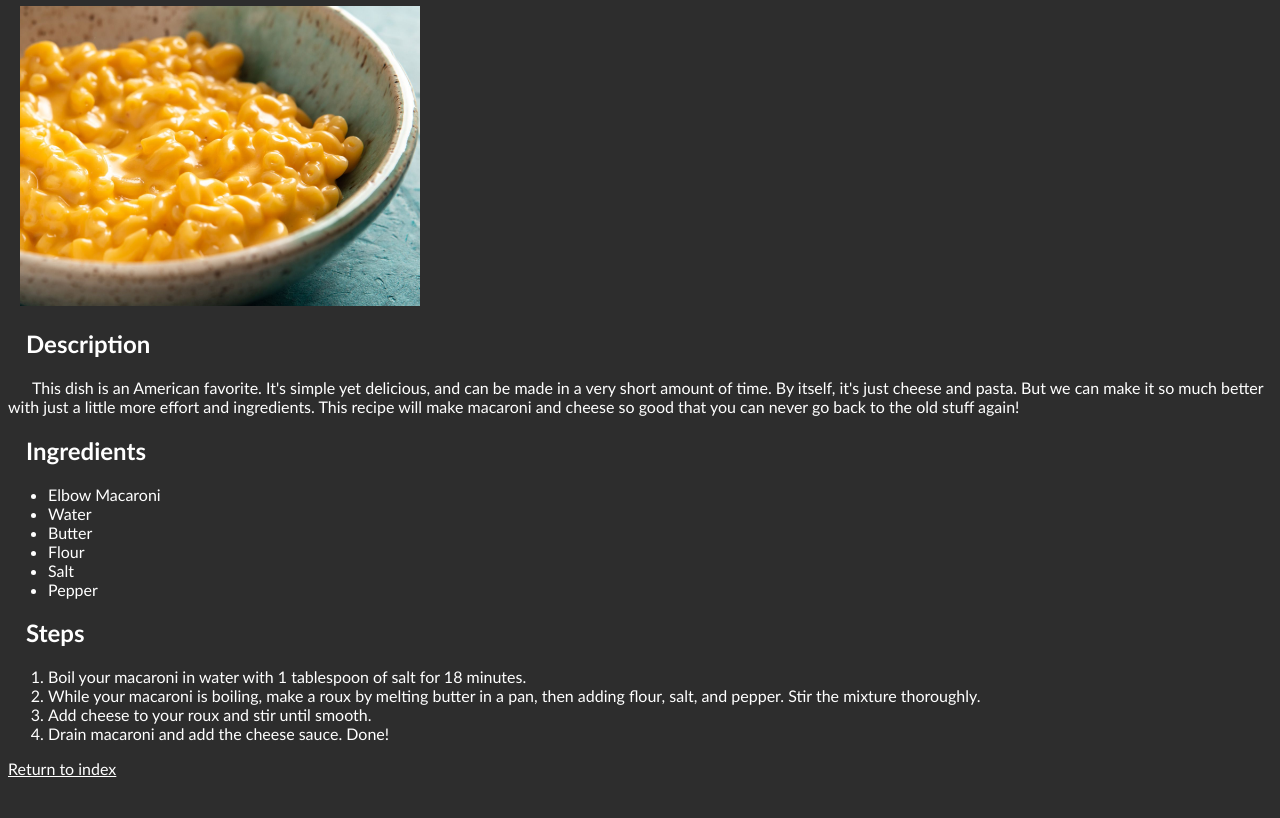
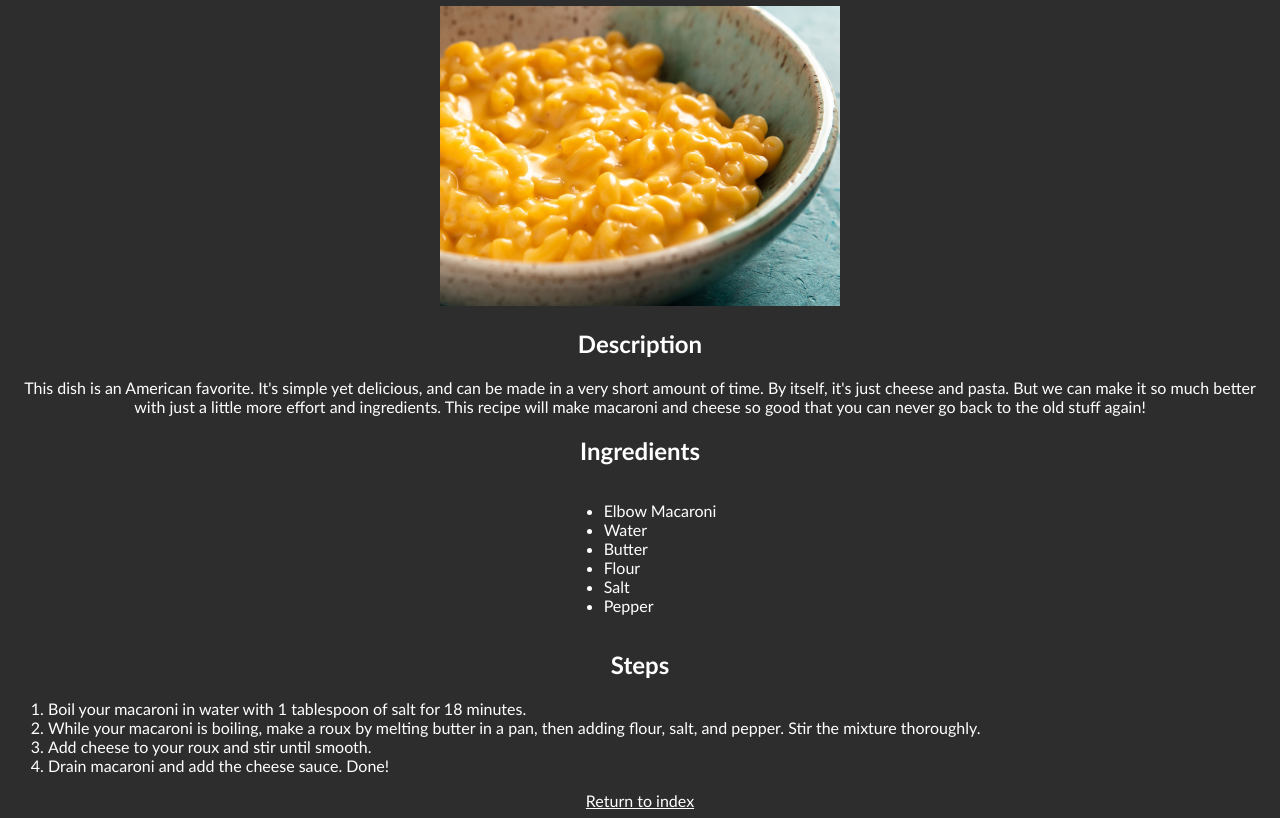
Before and after one commit to Mark-Elliott5/odin-recipes, a website: page recipes/macaroni.html in a window 1280 px wide. Shown: the part 76-894 px from the top of the page. Before the commit the page ends 862 px from the top, so only its background shows below. Drawn offline with Linux system fonts and the light colour scheme.

Commit message:
Updated all pages, CSS upgrade complete

```diff
--- a/recipes/macaroni.html
+++ b/recipes/macaroni.html
@@ -9,18 +9,23 @@
     </head>
 
     <body>
-        <h1>&emsp;Macaroni</h1>
-        <p>
-            &emsp;<img src="macaronipicture.jpg" height="300px"><br>
-            <h2>&emsp;Description</h2>
-            &emsp;&emsp;This dish is an American favorite. It's simple yet
+        <h1 class="center main-header">Macaroni</h1>
+        <div class="center">
+            <img src="macaronipicture.jpg" height="300px">
+        </div>
+
+        <h2 class="center">Description</h2>
+            <p class="center">
+                This dish is an American favorite. It's simple yet
                 delicious, and can be made in a very short amount of time. By
                 itself, it's just cheese and pasta. But we can make it so much
                 better with just a little more effort and ingredients. This recipe
                 will make macaroni and cheese so good that you can never go back
                 to the old stuff again!
             </p>
-        <h2>&emsp;Ingredients</h2>
+
+        <h2 class="center">Ingredients</h2>
+            <div class="center">
                 <ul>
                     <li>Elbow Macaroni</li>
                     <li>Water</li>
@@ -29,7 +34,9 @@
                     <li>Salt</li>
                     <li>Pepper</li>
                 </ul>
-        <h2>&emsp;Steps</h2>
+            </div>
+
+        <h2 class="center">Steps</h2>
             <ol>
                 <li>
                     Boil your macaroni in water with 1 tablespoon of salt for
@@ -47,6 +54,9 @@
                     Drain macaroni and add the cheese sauce. Done!
                 </li>
             </ol>
+
+        <div class="center">
         <a href="../index.html">Return to index</a>
+        </div>
     </body>
 </html>
```
Also changed, not shown: index.html (+8 -6 lines), recipes/hamburger.html (+16 -6 lines), recipes/spaghetti.html (+6 -6 lines). Lines whose indentation alone changed are shown as unchanged.
